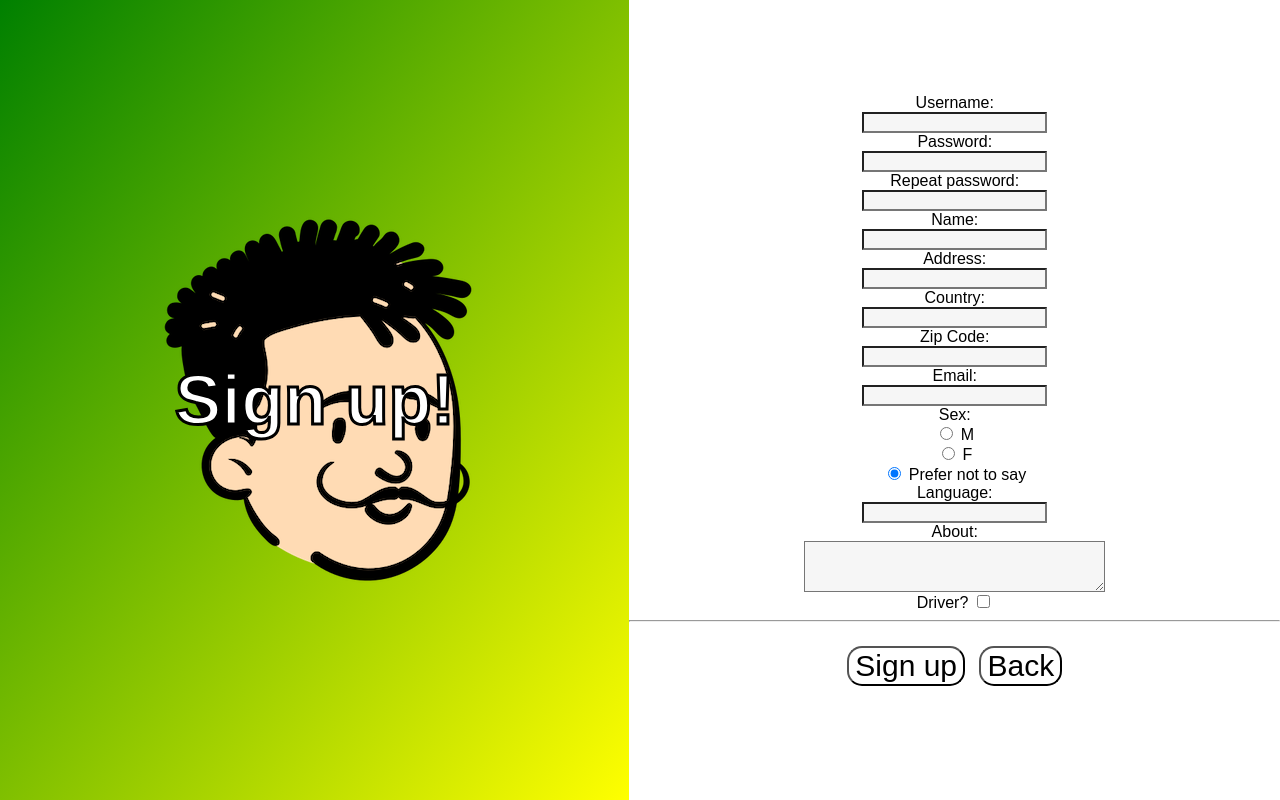
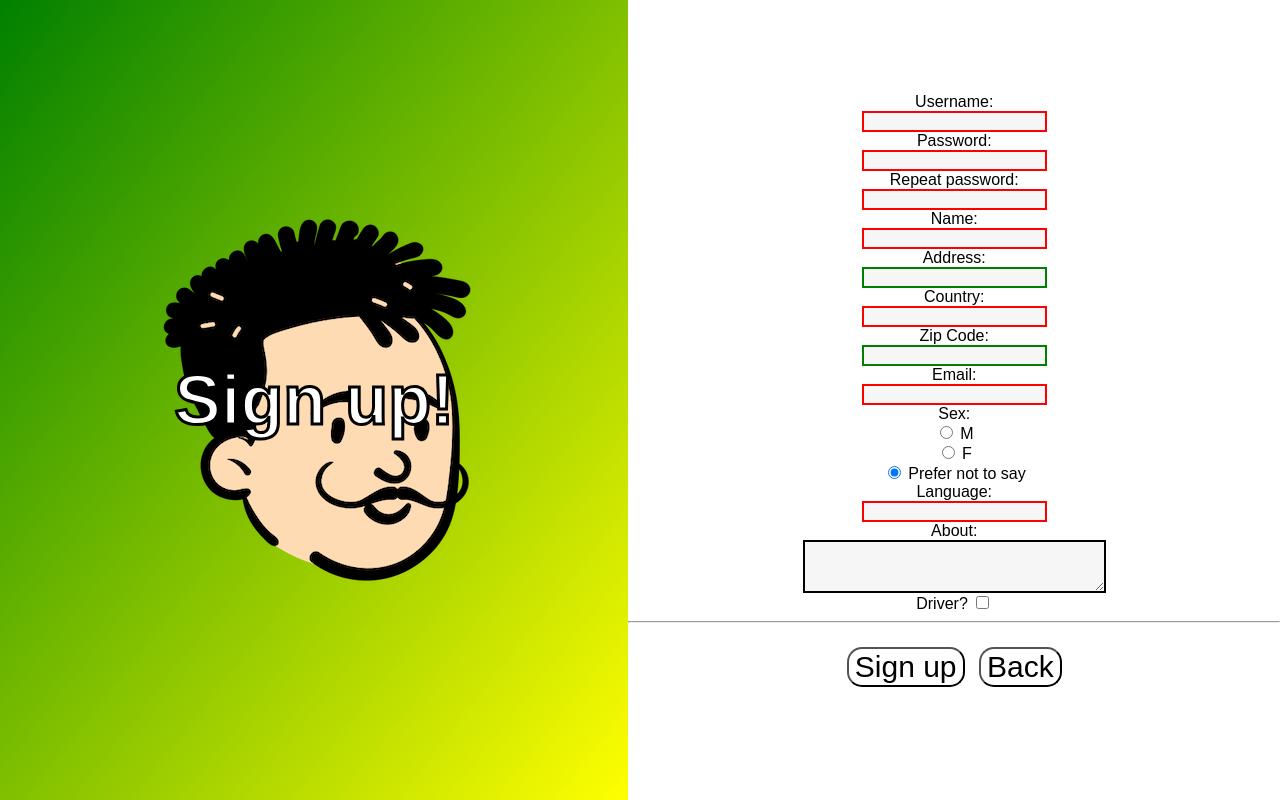
Before and after one commit to damjan-kosutic/cse1500-carsharing, a plain HTML site: page html/sign-up.html in a window 1280 px wide. Drawn offline with Linux system fonts and the light colour scheme.

Commit message:
Add js folder with form validation files

```diff
--- a/css/sign_up.css
+++ b/css/sign_up.css
@@ -72,12 +72,27 @@ img {
 .inputs{
     background-color: rgba(148, 148, 148, 0.082);
     transition: 0.3s;
+    border: black 2px solid;
 }
 
 .inputs:hover{
     opacity: 0.5;
-    background-color:rgba(255, 100, 100, 0.322);
+    background-color:rgba(255, 0, 0, 0.595);
     border: transparent solid 2px;
+}
+
+input:valid,
+input:in-range {
+  border-color: green;
+}
+
+input:valid:hover,
+input:in-range:hover {
+    background-color: rgba(0, 128, 0, 0.47);
+}
+input:invalid,
+input:out-of-range {
+  border-color: red;
 }
 
 textarea.inputs:hover {
--- a/html/sign-up.html
+++ b/html/sign-up.html
@@ -30,13 +30,13 @@
                 <form action="./home.html" id="loginform">
 
                     <label for="Username">Username:</label><br>
-                    <input type="text" id="Username" name="Username" class="inputs" required><br>
+                    <input type="text" id="Username" name="Username" class="inputs" required minlength="5" maxlength="12" title="hey igna has a small d"><br>
 
                     <label for="Password">Password:</label><br>
-                    <input type="text" id="Password" name="Password" class="inputs" required><br>
+                    <input type="text" id="Password" name="Password" class="inputs" required minlength="12"><br>
 
                     <label for="RepeatPassword">Repeat password:</label><br>
-                    <input type="text" id="RepeatPassword" name="RepeatPassword" class="inputs" required><br>
+                    <input type="text" id="RepeatPassword" name="RepeatPassword" class="inputs" required minlength="12"><br>
 
                     <label for="Name">Name:</label><br>
                     <input type="text" id="Name" name="Name" class="inputs" required><br>
@@ -48,7 +48,7 @@
                     <input type="Country" id="Country" name="Country" class="inputs" required><br>
 
                     <label for="ZipCode">Zip Code:</label><br>
-                    <input type="text" id="ZipCode" name="ZipCode" class="inputs"><br>
+                    <input type="text" id="ZipCode" name="ZipCode" class="inputs" minlength="6" maxlength="6"><br>
 
                     <label for="Email">Email:</label><br>
                     <input type="email" id="Email" name="Email" class="inputs" required><br>
@@ -59,10 +59,10 @@
                     <input type="radio" name="Sex" value="Prefer" checked> Prefer not to say </br>
 
                     <label for="Language">Language:</label><br>
-                    <input type="text" id="Language" name="Language" class="inputs"><br>
+                    <input type="text" id="Language" name="Language" class="inputs" required><br>
 
                     <label for="About">About:</label><br>
-                    <textarea name="About" rows="3" cols="35" class="inputs"></textarea><br>
+                    <textarea name="About" id="About" rows="3" cols="35" class="inputs"></textarea><br>
 
                     <label for="IsDriver">Driver?</label>
                     <input type="checkbox" id="IsDriver" name="IsDriver">
```
Also changed, not shown: index.html (+2 -2 lines), js/sign-up-validation.js (added, +18 -0 lines).
